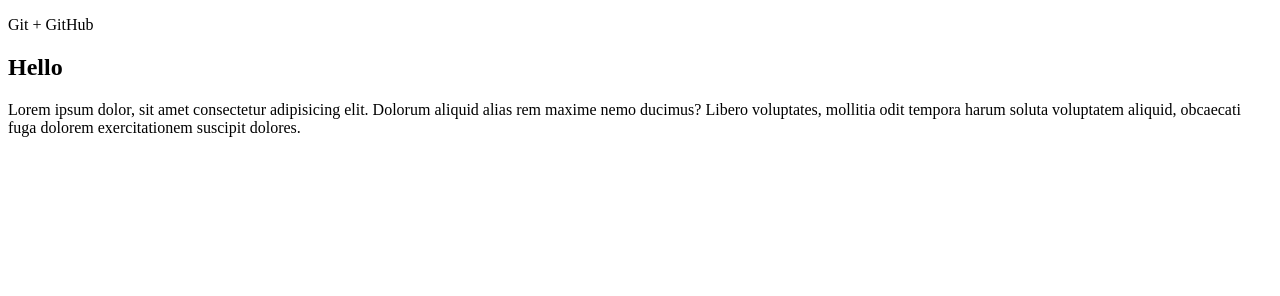
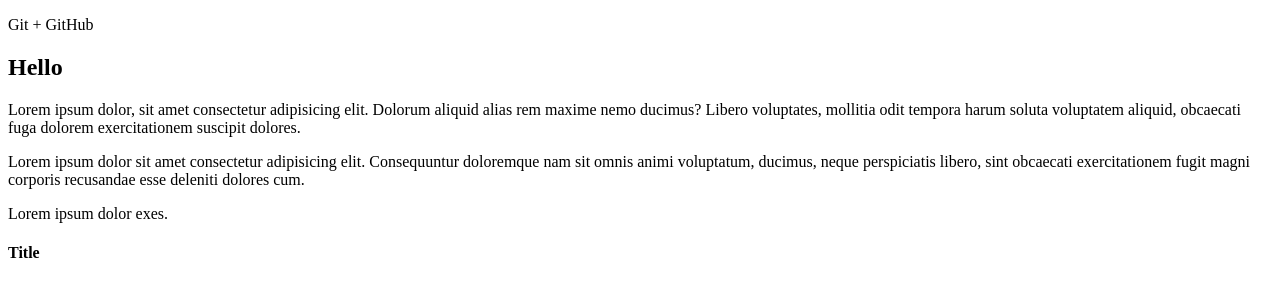
Before and after one commit to AlexanderBestes/gittest, a plain HTML site: page index.html in a window 1280 px wide. Drawn offline with Linux system fonts and the light colour scheme.

Commit message:
Новый абзац и заголовок

```diff
--- a/index.html
+++ b/index.html
@@ -12,6 +12,8 @@
     <p>Git + GitHub</p>
     <h2>Hello</h2>
     <p>Lorem ipsum dolor, sit amet consectetur adipisicing elit. Dolorum aliquid alias rem maxime nemo ducimus? Libero voluptates, mollitia odit tempora harum soluta voluptatem aliquid, obcaecati fuga dolorem exercitationem suscipit dolores.</p>
-
+    <p>Lorem ipsum dolor sit amet consectetur adipisicing elit. Consequuntur doloremque nam sit omnis animi voluptatum, ducimus, neque perspiciatis libero, sint obcaecati exercitationem fugit magni corporis recusandae esse deleniti dolores cum.</p>
+    <p>Lorem ipsum dolor exes.</p>
+    <h4>Title</h4>
 </body>
 </html>
```
Also changed, not shown: css/main.css (line endings or trailing spaces).
